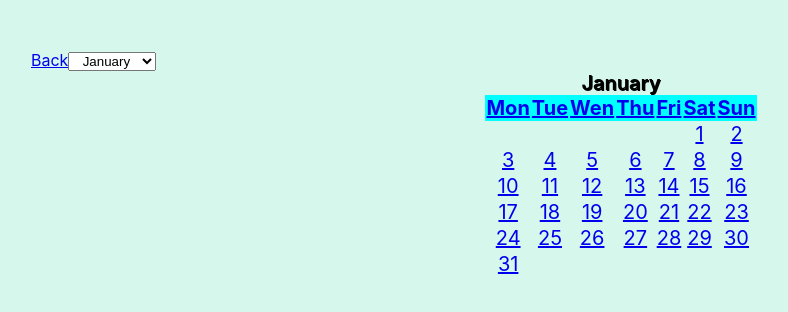
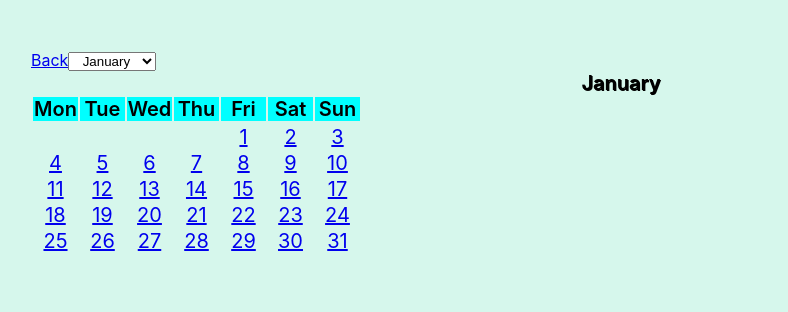
Before and after one commit to Vlada-khom/Calendar-app, a React (Create React App) app in the folder my-app/: page /year/2021/month/1 in a window 1280 px wide. Shown: the top 312 px of the page, without its empty margins (19-807 px from the left). Built offline with nearby package versions, Linux system fonts and the light colour scheme.

Commit message:
fix data in day

```diff
--- a/my-app/src/components/App.js
+++ b/my-app/src/components/App.js
@@ -2,7 +2,7 @@ import { Year } from './Year';
 import { MonthPage } from './MonthPage';
 import { DayPage } from './DayPage';
 import './styles.css';
-import { Redirect, Route, Switch, Link} from "react-router-dom";
+import { Redirect, Route, Switch, } from "react-router-dom";
 import { useHistory } from "react-router-dom";
 
 export function App() {
--- a/my-app/src/components/Day.jsx
+++ b/my-app/src/components/Day.jsx
@@ -1,7 +1,16 @@
+import { Link } from "react-router-dom";
+
 export const Day = ({day, year, month}) => {
+
     return(
-        <tr>
-            {day}
-        </tr>
+        <div className="day">
+        {
+          Number.isInteger(Number(day)) ?
+          <Link to={`/year/${year}/month/${Number(month + 1)}/day/${day}`} >
+              {day}
+          </Link> :
+          <div className="day-week">{day}</div>
+        }
+        </div>
     )
 }
--- a/my-app/src/components/Days.jsx
+++ b/my-app/src/components/Days.jsx
@@ -1,42 +1,40 @@
-import { Link } from 'react-router-dom';
-import { DaysWeek } from './DaysWeek';
+
 import {Day} from './Day';
 
 
-export function Days (props){
-    let year = props.year;
-    let month = props.month;
-    let day = props.day;
-    let current = new Date(year, month,);
-    const currentFirstDay = current.getUTCDay();
-    let next = new Date(year, month + 1);
-    let diff = (next - current) / (1000 * 3600 * 24);
-    let index = current.getDate();
+export function Days ({year, month}){
+  const monthDate = new Date(year, month);
+
+    const days = Array(31).fill().map((x, index) => ({
+      label: String(index + 1),
+    }));
+
+    const daysOfWeek = [
+      { label: 'Mon' },
+      { label: 'Tue' },
+      { label: 'Wed' },
+      { label: 'Thu' },
+      { label: 'Fri' },
+      { label: 'Sat' },
+      { label: 'Sun' },
+    ];
+
+    for (let i = monthDate.getDay() + 5; i >= 0; i = i - 1) {
+      daysOfWeek.push({ label: '' });
+    }
+
+    days.unshift(...daysOfWeek);
 
 
-    const rows = 6;
-    const cols = 7;
 
-    let days = [];
-    let k = 1 - index - currentFirstDay + 1;
 
-    for (let i = 0; i < rows; i= i + 1) {
-      let td = [];
-      for (let j = 0; j < cols; j++) {
-        td.push(<td>{k > 0 && k <= diff ? k : ''}</td>);
-        k = k + 1;
-      }
-      days.push(td);
-    }
     return (
-        <Link to={`/year/${year}/month/${Number(month + 1)}/day/${day}`} >
-      <table cellSpacing="0">
-        <DaysWeek />
-          <tbody>
-            {days.map((day, index) =>
-            (<Day key={index} year={year} month={month} day={day}/>))}
-          </tbody>
-      </table>
-        </Link>
+      <>
+        <div className="days-list">
+          {days.map((day, index) =>(
+          <Day key={index} year={year} month={month} day={day.label} />))}
+        </div>
+      </>
+
     );
   }
--- a/my-app/src/components/DaysWeek.jsx
+++ b/my-app/src/components/DaysWeek.jsx
@@ -4,12 +4,9 @@ export const DaysWeek = () => {
 
 
     return (
-        <thead>
-            <tr>
-                {daysWeek.map(name =>
-                    <th key={name}>{name}</th>
-                    )}
-            </tr>
-        </thead>
-    );
+        <div className="daysWeek">
+            {daysWeek.map(name =>
+                <div className="day-week" key={name}>{name}</div>
+                )}
+        </div>);
 }
--- a/my-app/src/components/styles.css
+++ b/my-app/src/components/styles.css
@@ -6,23 +6,21 @@ body {
 }
 
 .year {
+    display: flex;
+    flex-direction: row;
+    justify-content: space-between;
+    font-weight: 600;
+    width: 130px;
     text-align: center;
     margin: 0 auto;
     font-size: 20px;
     font-weight: 700;
 }
 
-.year {
-    display: flex;
-    flex-direction: row;
-    justify-content: space-between;
-    font-weight: 600;
-    width: 130px;
-}
-
 .month {
     text-align: center;
     font-size: 20px;
+
 }
 
 .month-list {
@@ -32,9 +30,23 @@ body {
     justify-content: space-around;
 
 }
+.days-list{
+    display: flex;
+    flex-direction: row;
+    flex-wrap: wrap;
+    width: 335px;
+    border: 1px solid transparent;
 
-thead {
+}
+
+.day-week {
+    font-weight: 600;
     background-color: aqua;
+}
+
+.day {
+border: 1px solid transparent;
+width: 45px;
 }
 
 button {
@@ -42,8 +54,3 @@ button {
     color: aliceblue;
     font-weight: 600;
 }
-
-table {
-    margin: 0 auto;
-
-}
```
